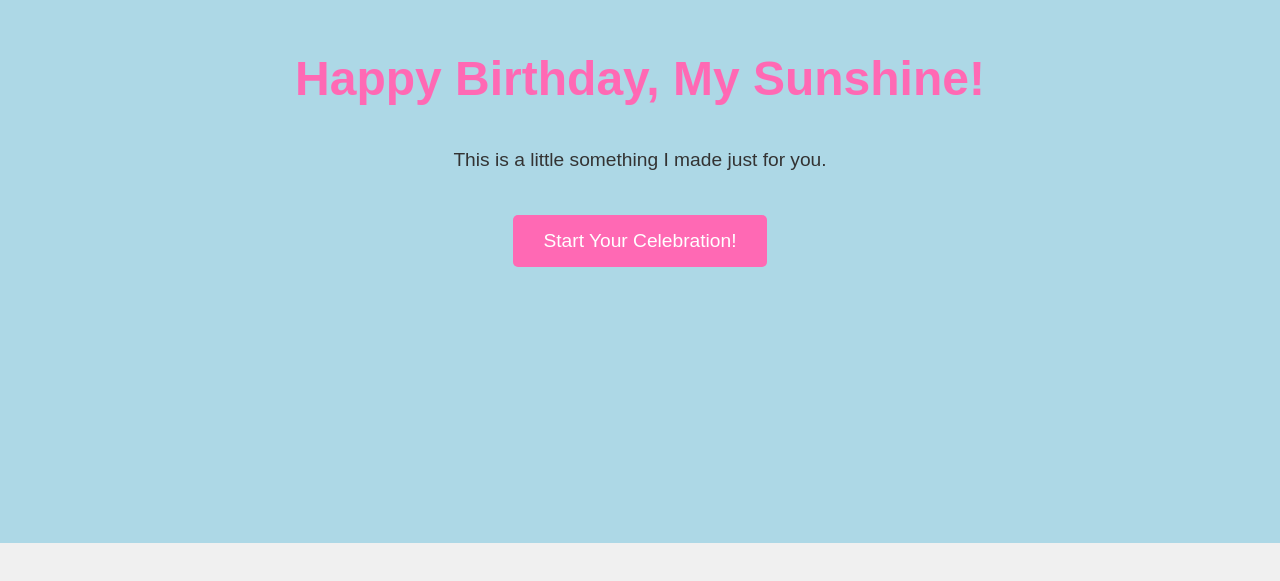
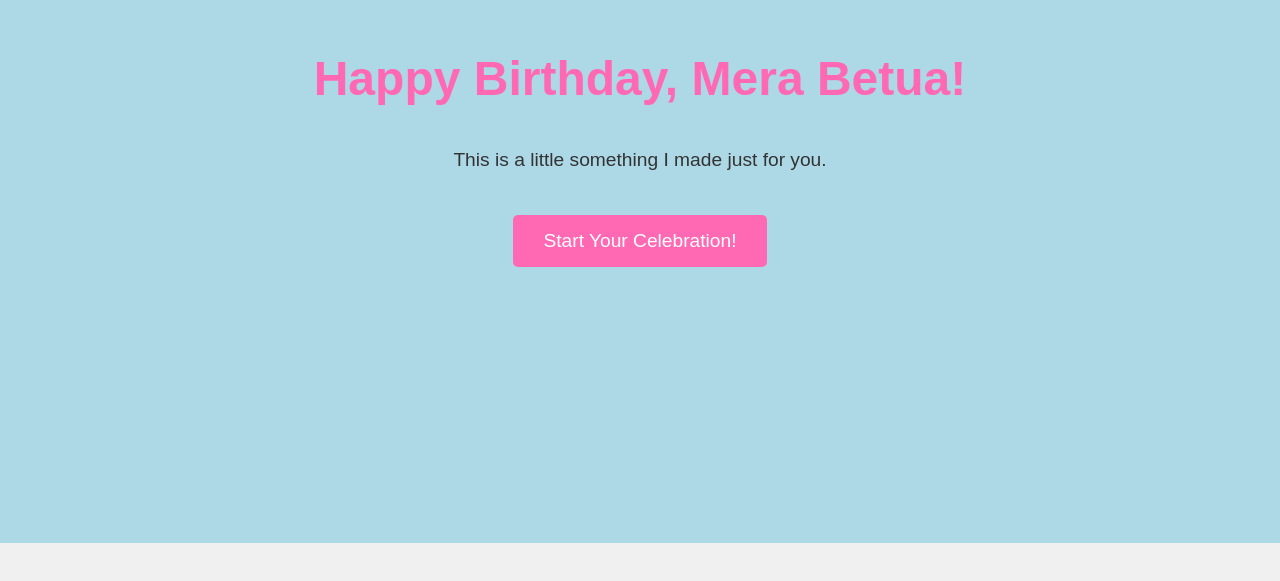
Before and after one commit to MrUNO230/bdaysurp, a plain HTML site: page index.html in a window 1280 px wide. Shown: the part 257-838 px from the top of the page. Drawn offline with nearby package versions, Linux system fonts and the light colour scheme; no server answers.

Commit message:
Update index.html

```diff
--- a/index.html
+++ b/index.html
@@ -157,7 +157,7 @@
 
     <!-- The Howler.js library handles background audio playback directly in JS, no need for a visible HTML audio element -->
 
-    <div id="final-screen" class="section"><h1>I Love You, [Girlfriend's Name]!</h1><p>I hope you have the most wonderful birthday ever. You deserve all the happiness in the world.I hope you have the most wonderful birthday ever. You deserve all the happiness in the world.I hope you have the most wonderful birthday ever. You deserve all the happiness in the world.I hope you have the most wonderful birthday ever. You deserve all the happiness in the world.I hope you have the most wonderful birthday ever. You deserve all the happiness in the world.I hope you have the most wonderful birthday ever. You deserve all the happiness in the world.</p><p>With all my love,<br>[Your Name]</p><button onclick="replaySurprise()">Replay the Surprise?</button></div>
+    <div id="final-screen" class="section"><h1>I Love You, [Girlfriend's Name]!</h1><p>I hope you have the most wonderful birthday ever. You deserve all the happiness in the world.I hope you have the most wonderful birthday ever. You deserve all the happiness in the world.I hope you have the most wonderful birthday ever. You deserve all the happiness in the world.I hope you have the most wonderful birthday ever. You deserve all the happiness in the world.I hope you have the most wonderful birthday ever.</p><p>With all my love,<br>[Your Name]</p><button onclick="replaySurprise()">Replay the Surprise?</button></div>
 
     <script>
         // Global variable to hold the p5.js instance
@@ -683,8 +683,9 @@
 
     <script>
         // --- CONFIGURATION ---
-        const girlfriendName = "My Sunshine";
-        const yourName = "Your Boo";
+        const welcomeGirlfriendName = "Mera Betua";
+        const finalGirlfriendName = "My Dear Mahima, My wifey";
+        const yourName = "Your Hubby, Mohit";
         const photos = [
             { src: "b2.jpg" },
             { src: "b3.jpg" },
@@ -696,7 +697,6 @@
             { src: "b9.jpg" },
             { src: "b10.jpg" },
         ];
-        const personalMessage = `Dearest ${girlfriendName},\n\nEvery day with you feels like a celebration, but today is extra special.\nI wanted to create something unique to show you just how much you mean to me.\n\nHere are a few reasons why I adore you:\n- Your incredible smile that lights up my world.\n- Your kindness and compassion towards everyone.\n- The way you make me laugh even on tough days.\n- Your strength and determination.\n- Simply put, you make my life better in every single way.\n\nHappy Birthday, my love. I hope this little surprise brings a smile to your face.\nI can't wait to celebrate many more birthdays with you.\n\nAll my love,\n${yourName}`;
         const songURL = "birthday.mp3"; // RE-ADDED: Song URL
         const songTitle = "Our Special Song"; // RE-ADDED: Song Title
         const balloonPopSoundURL = "button-09.mp3";
@@ -1006,8 +1006,8 @@
 
         document.addEventListener('DOMContentLoaded', () => {
             console.log("DOMContentLoaded event fired.");
-            document.getElementById('welcome-text').textContent = `Happy Birthday, ${girlfriendName}!`;
-            document.querySelector('#final-screen h1').textContent = `I Love You, ${girlfriendName}!`;
+            document.getElementById('welcome-text').textContent = `Happy Birthday, ${welcomeGirlfriendName}!`;
+            document.querySelector('#final-screen h1').textContent = `I Love You, ${finalGirlfriendName}!`;
             document.querySelector('#final-screen p:nth-of-type(2)').innerHTML = `With all my love,<br>${yourName}`;
 
             // Removed `birthdaySongElement` and `songTitleElement` references as they are not needed for Howler.js
```
